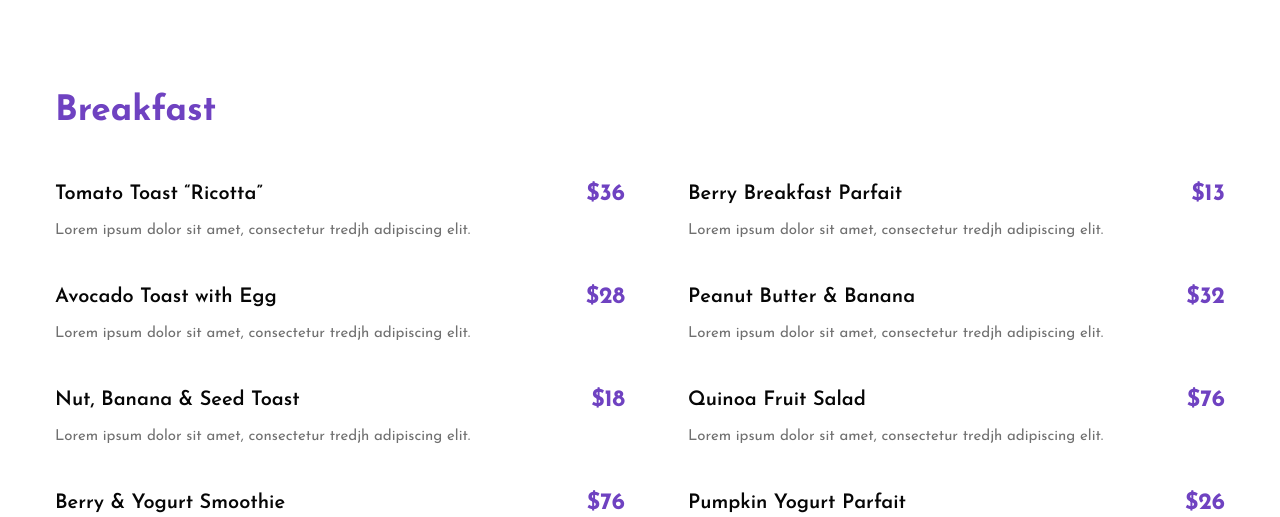
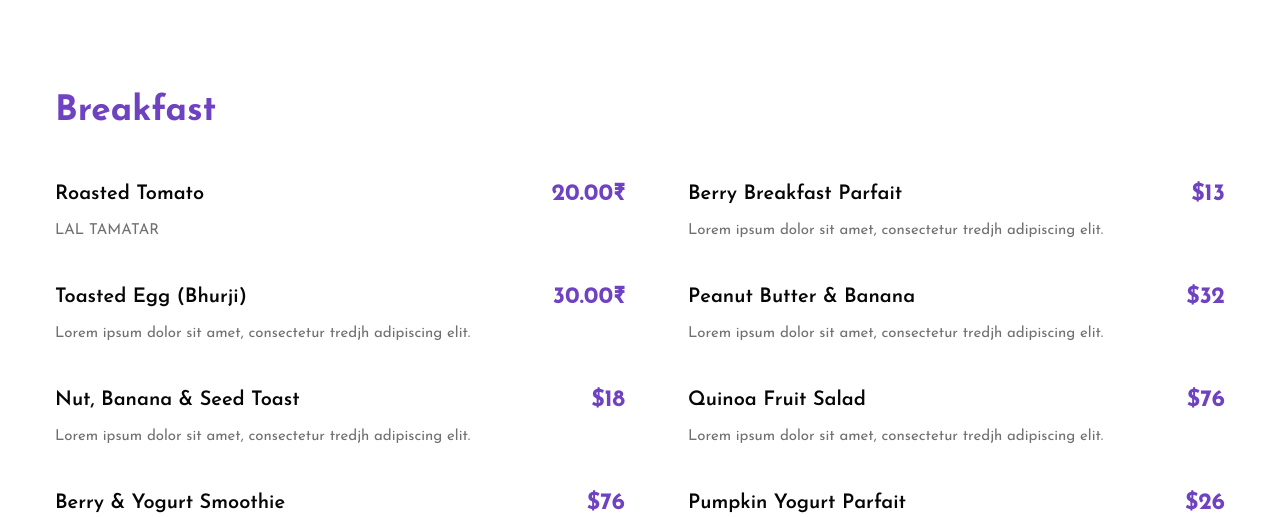
Before and after one commit to PratikMahobiya/tastebest, a Django app: page /menu/ in a window 1280 px wide. Shown: the part 304-821 px from the top of the page. Run offline with Django 4.2, Linux system fonts and the light colour scheme; some libraries are stand-ins or nearby versions.

Commit message:
menu page fix

```diff
--- a/mysite/templates/menu.html
+++ b/mysite/templates/menu.html
@@ -89,7 +89,7 @@
             <div class="container">
                 <h4 class="inner-text-title font-weight-bold text-white mb-sm-3 mb-2">Our Menu</h4>
                 <ul class="breadcrumbs-custom-path">
-                    <li><a href="index.html">Home</a></li>
+                    <li><a href="/">Home</a></li>
                     <li class="active"><span class="fa fa-chevron-right mx-2" aria-hidden="true"></span>Menu</li>
                 </ul>
             </div>
@@ -108,14 +108,14 @@
                     <div class="menu-item">
                         <div class="row no-gutters">
                             <div class="col-9 menu-item-name">
-                                <h6>Tomato Toast “Ricotta”</h6>
+                                <h6>Roasted Tomato</h6>
                             </div>
                             <div class="col-3 menu-item-price text-right">
-                                <h6>$36</h6>
+                                <h6>20.00₹</h6>
                             </div>
                         </div>
                         <div class="menu-item-description">
-                            <p>Lorem ipsum dolor sit amet, consectetur tredjh adipiscing elit.</p>
+                            <p>LAL TAMATAR</p>
                         </div>
                     </div>
                     <!-- Item ends -->
@@ -123,10 +123,10 @@
                     <div class="menu-item">
                         <div class="row no-gutters">
                             <div class="col-9 menu-item-name">
-                                <h6>Avocado Toast with Egg</h6>
+                                <h6>Toasted Egg (Bhurji)</h6>
                             </div>
                             <div class="col-3 menu-item-price text-right">
-                                <h6>$28</h6>
+                                <h6>30.00₹</h6>
                             </div>
                         </div>
                         <div class="menu-item-description">
```
